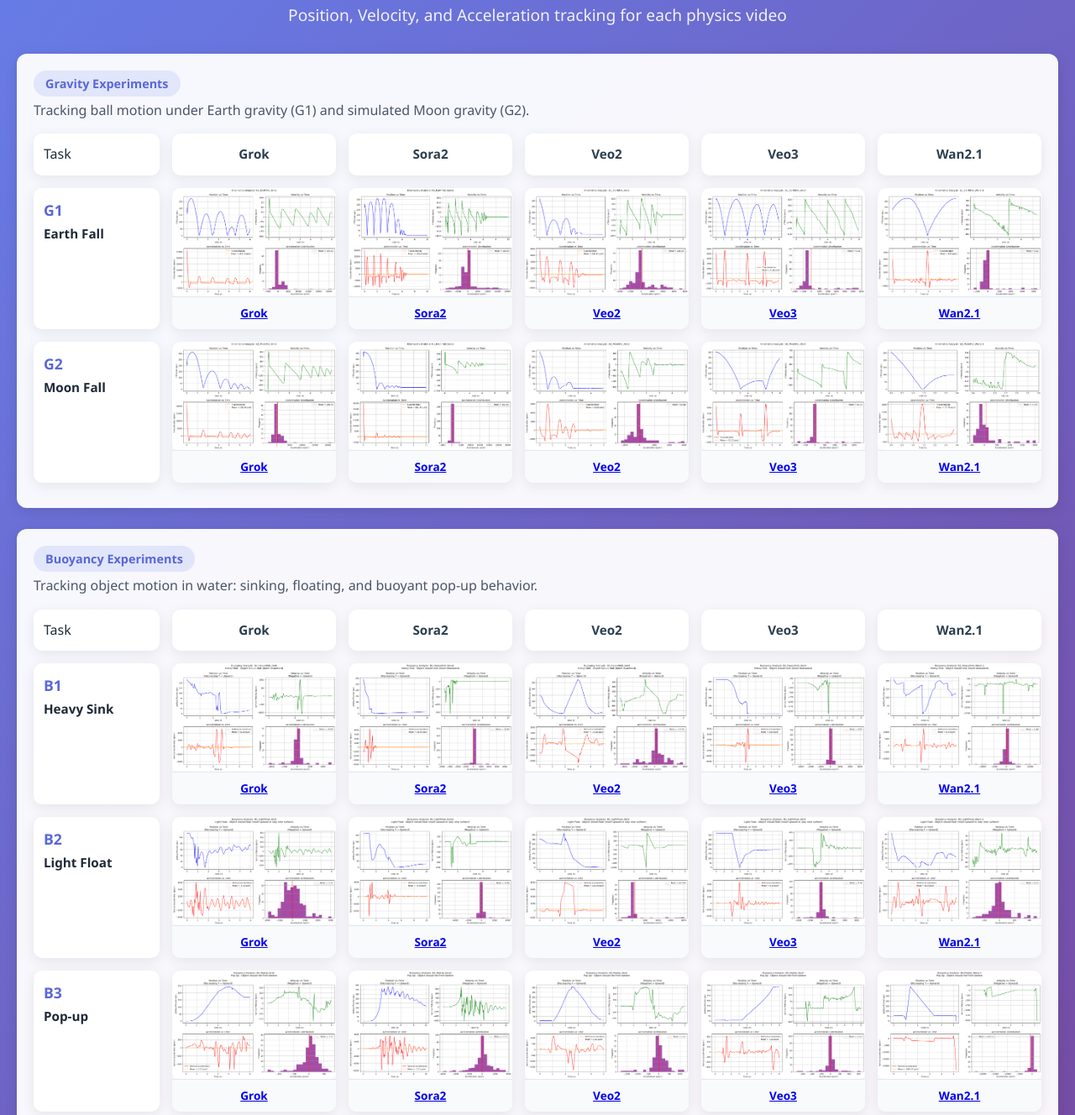
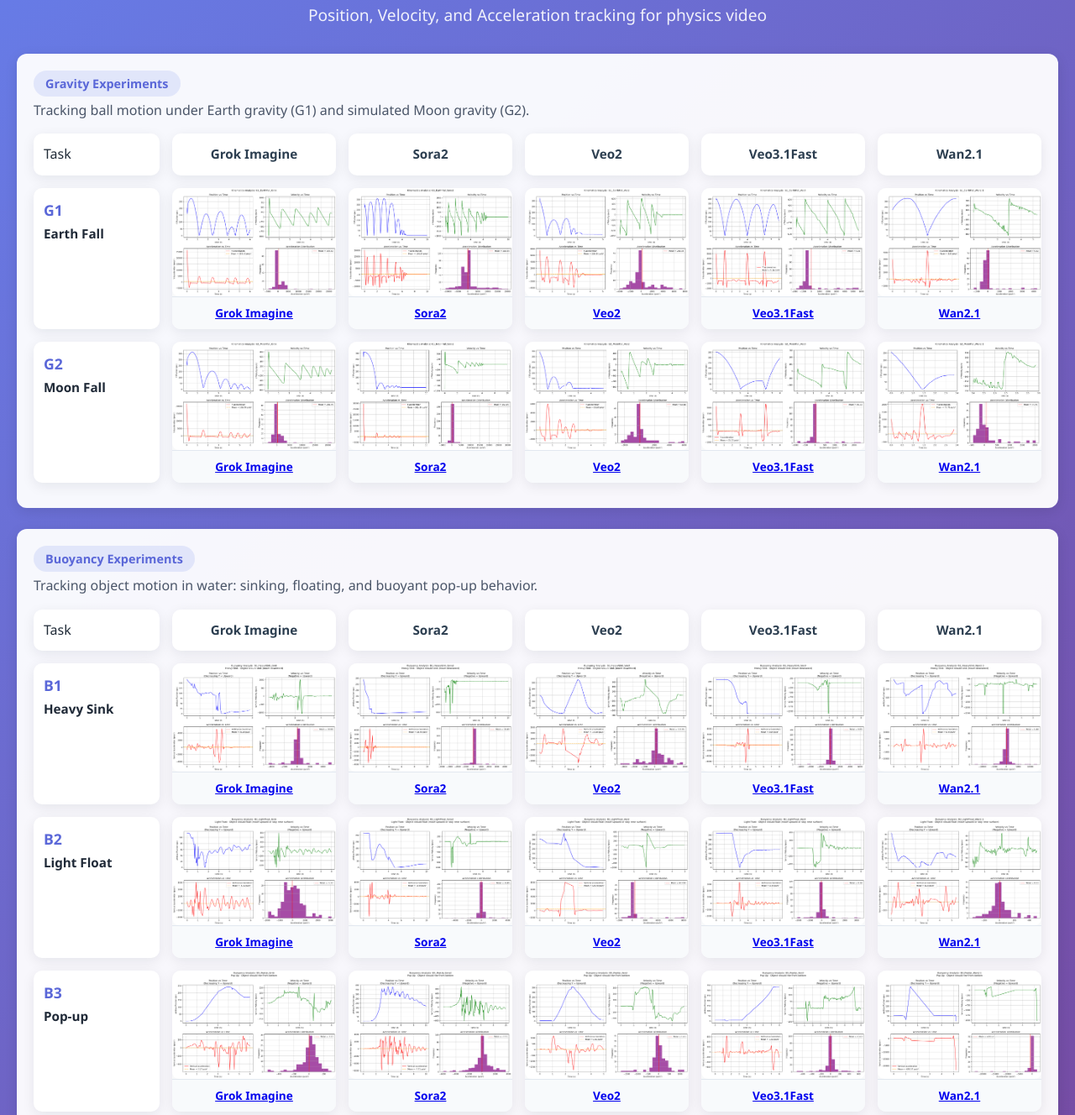
Before and after one commit to Utkarsh-Mishra444/689_Demos, a plain HTML site: page analysis.html in a window 1280 px wide. Shown: the part 155-1483 px from the top of the page at 84% size. Drawn offline with Linux system fonts and the light colour scheme.

```diff
--- a/analysis.html
+++ b/analysis.html
@@ -238,7 +238,7 @@
                 <a class="page-link active" href="analysis.html">Analysis Plots</a>
             </nav>
             <h1>📊 Kinematics Analysis</h1>
-            <p class="subtitle">Position, Velocity, and Acceleration tracking for each physics video</p>
+            <p class="subtitle">Position, Velocity, and Acceleration tracking for physics video</p>
         </header>
 
         <!-- Gravity Section -->
@@ -249,10 +249,10 @@
             </div>
             <div class="plot-grid">
                 <div class="task-header">Task</div>
-                <div class="model-header">Grok</div>
+                <div class="model-header">Grok Imagine</div>
                 <div class="model-header">Sora2</div>
                 <div class="model-header">Veo2</div>
-                <div class="model-header">Veo3</div>
+                <div class="model-header">Veo3.1Fast</div>
                 <div class="model-header">Wan2.1</div>
 
                 <!-- G1: Earth Fall -->
@@ -267,7 +267,7 @@
                         <img src="analysis/G1_EarthFall_Grok_kinematics.png" alt="G1 Earth Fall - Grok">
                         <div class="plot-overlay"><span>View Detail →</span></div>
                     </div>
-                    <div class="model-name">Grok</div>
+                    <div class="model-name">Grok Imagine</div>
                 </a>
                 <a class="plot-cell" href="detail.html?video=G1_EarthFall_Sora2" target="_blank">
                     <div class="plot-container">
@@ -288,7 +288,7 @@
                         <img src="analysis/G1_EarthFall_Veo3_kinematics.png" alt="G1 Earth Fall - Veo3">
                         <div class="plot-overlay"><span>View Detail →</span></div>
                     </div>
-                    <div class="model-name">Veo3</div>
+                    <div class="model-name">Veo3.1Fast</div>
                 </a>
                 <a class="plot-cell" href="detail.html?video=G1_EarthFall_Wan2.1" target="_blank">
                     <div class="plot-container">
@@ -310,7 +310,7 @@
                         <img src="analysis/G2_MoonFall_Grok_kinematics.png" alt="G2 Moon Fall - Grok">
                         <div class="plot-overlay"><span>View Detail →</span></div>
                     </div>
-                    <div class="model-name">Grok</div>
+                    <div class="model-name">Grok Imagine</div>
                 </a>
                 <a class="plot-cell" href="detail.html?video=G2_MoonFall_Sora2" target="_blank">
                     <div class="plot-container">
@@ -331,7 +331,7 @@
                         <img src="analysis/G2_MoonFall_Veo3_kinematics.png" alt="G2 Moon Fall - Veo3">
                         <div class="plot-overlay"><span>View Detail →</span></div>
                     </div>
-                    <div class="model-name">Veo3</div>
+                    <div class="model-name">Veo3.1Fast</div>
                 </a>
                 <a class="plot-cell" href="detail.html?video=G2_MoonFall_Wan2.1" target="_blank">
                     <div class="plot-container">
@@ -351,10 +351,10 @@
             </div>
             <div class="plot-grid">
                 <div class="task-header">Task</div>
-                <div class="model-header">Grok</div>
+                <div class="model-header">Grok Imagine</div>
                 <div class="model-header">Sora2</div>
                 <div class="model-header">Veo2</div>
-                <div class="model-header">Veo3</div>
+                <div class="model-header">Veo3.1Fast</div>
                 <div class="model-header">Wan2.1</div>
 
                 <!-- B1: Heavy Sink -->
@@ -369,7 +369,7 @@
                         <img src="analysis_buoyancy/B1_HeavySink_Grok_kinematics.png" alt="B1 Heavy Sink - Grok">
                         <div class="plot-overlay"><span>View Detail →</span></div>
                     </div>
-                    <div class="model-name">Grok</div>
+                    <div class="model-name">Grok Imagine</div>
                 </a>
                 <a class="plot-cell" href="detail.html?video=B1_HeavySink_Sora2" target="_blank">
                     <div class="plot-container">
@@ -390,7 +390,7 @@
                         <img src="analysis_buoyancy/B1_HeavySink_Veo3_kinematics.png" alt="B1 Heavy Sink - Veo3">
                         <div class="plot-overlay"><span>View Detail →</span></div>
                     </div>
-                    <div class="model-name">Veo3</div>
+                    <div class="model-name">Veo3.1Fast</div>
                 </a>
                 <a class="plot-cell" href="detail.html?video=B1_HeavySink_Wan2.1" target="_blank">
                     <div class="plot-container">
@@ -412,7 +412,7 @@
                         <img src="analysis_buoyancy/B2_LightFloat_Grok_kinematics.png" alt="B2 Light Float - Grok">
                         <div class="plot-overlay"><span>View Detail →</span></div>
                     </div>
-                    <div class="model-name">Grok</div>
+                    <div class="model-name">Grok Imagine</div>
                 </a>
                 <a class="plot-cell" href="detail.html?video=B2_LightFloat_Sora2" target="_blank">
                     <div class="plot-container">
@@ -433,7 +433,7 @@
                         <img src="analysis_buoyancy/B2_LightFloat_Veo3_kinematics.png" alt="B2 Light Float - Veo3">
                         <div class="plot-overlay"><span>View Detail →</span></div>
                     </div>
-                    <div class="model-name">Veo3</div>
+                    <div class="model-name">Veo3.1Fast</div>
                 </a>
                 <a class="plot-cell" href="detail.html?video=B2_LightFloat_Wan2.1" target="_blank">
                     <div class="plot-container">
@@ -455,7 +455,7 @@
                         <img src="analysis_buoyancy/B3_PopUp_Grok_kinematics.png" alt="B3 Pop-up - Grok">
                         <div class="plot-overlay"><span>View Detail →</span></div>
                     </div>
-                    <div class="model-name">Grok</div>
+                    <div class="model-name">Grok Imagine</div>
                 </a>
                 <a class="plot-cell" href="detail.html?video=B3_PopUp_Sora2" target="_blank">
                     <div class="plot-container">
@@ -476,7 +476,7 @@
                         <img src="analysis_buoyancy/B3_PopUp_Veo3_kinematics.png" alt="B3 Pop-up - Veo3">
                         <div class="plot-overlay"><span>View Detail →</span></div>
                     </div>
-                    <div class="model-name">Veo3</div>
+                    <div class="model-name">Veo3.1Fast</div>
                 </a>
                 <a class="plot-cell" href="detail.html?video=B3_PopUp_Wan2.1" target="_blank">
                     <div class="plot-container">
```
Also changed, not shown: index.html (+3 -3 lines), physics.html (+8 -8 lines).
